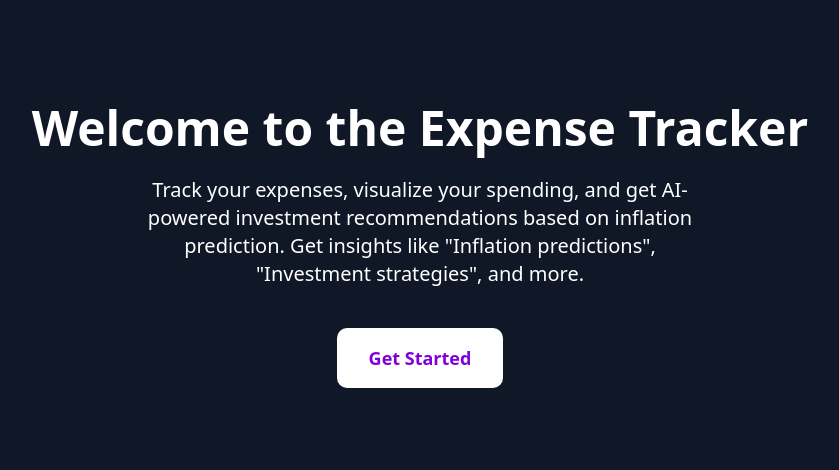
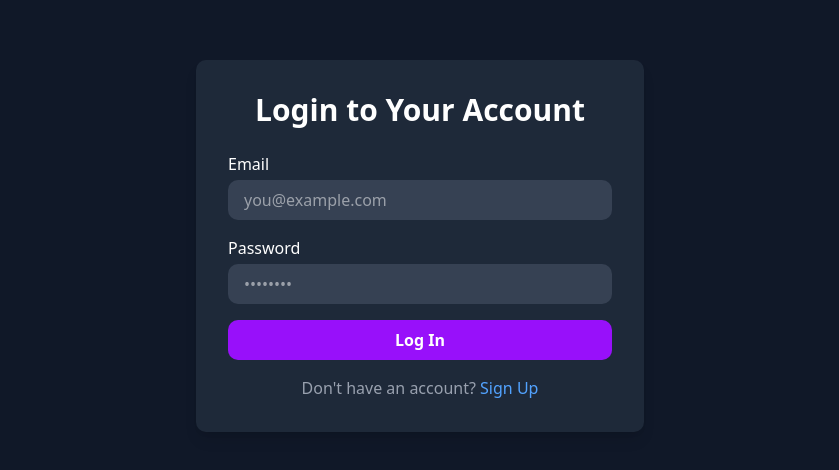
Before and after one commit to PS8760/Expense-Tracker, a Next.js app: page /auth/login in a window 1280 px wide. Shown: the part 154-624 px from the top of the page, without its empty margins (220-1059 px from the left). Built offline with nearby package versions, Linux system fonts and the light colour scheme; no server answers.

Commit message:
Update page.tsx

```diff
--- a/src/app/auth/login/page.tsx
+++ b/src/app/auth/login/page.tsx
@@ -1,35 +1,84 @@
 "use client";
 import { useState } from "react";
+import { useRouter } from "next/router";
+import { signInWithEmailAndPassword } from "firebase/auth";
+import { auth } from "@/lib/firebaseConfig";
 import Link from "next/link";
 
-export default function Home() {
-  const [isHovering, setIsHovering] = useState(false);
+export default function LoginPage() {
+  const router = useRouter();
+
+  const [email, setEmail] = useState("");
+  const [password, setPassword] = useState("");
+  const [errorMsg, setErrorMsg] = useState("");
+
+  const handleLogin = async (e: React.FormEvent<HTMLFormElement>) => {
+    e.preventDefault();
+    setErrorMsg("");
+
+    try {
+      await signInWithEmailAndPassword(auth, email, password);
+      router.push("/dashboard"); // Redirect on successful login
+    } catch (error: unknown) {
+      if (error instanceof Error) {
+        setErrorMsg(error.message);
+      } else {
+        setErrorMsg("Login failed. Please try again.");
+      }
+    }
+  };
 
   return (
-    <main className="flex min-h-screen flex-col items-center justify-center bg-gray-900 p-6">
-      <h1 className="text-4xl sm:text-5xl font-bold text-white mb-6 text-center">
-        Welcome to the Expense Tracker
-      </h1>
+    <div className="flex min-h-screen items-center justify-center bg-gray-900">
+      <div className="w-full max-w-md bg-gray-800 p-8 rounded-lg shadow-lg">
+        <h2 className="text-3xl font-bold text-white text-center mb-6">
+          Login to Your Account
+        </h2>
 
-      <p className="text-white text-center max-w-xl mb-10 text-lg sm:text-xl">
-        Track your expenses, visualize your spending, and get AI-powered investment
-        recommendations based on inflation prediction. Get insights like &quot;Inflation predictions&quot;,
-        &quot;Investment strategies&quot;, and more.
-      </p>
+        {errorMsg && (
+          <p className="text-red-500 text-sm text-center mb-4">{errorMsg}</p>
+        )}
 
-      <Link href="/signup">
-        <button
-          onMouseEnter={() => setIsHovering(true)}
-          onMouseLeave={() => setIsHovering(false)}
-          className={`px-8 py-4 text-lg rounded-lg transition-colors duration-300 font-semibold ${
-            isHovering
-              ? "bg-purple-700 text-white"
-              : "bg-white text-purple-700"
-          }`}
-        >
-          Get Started
-        </button>
-      </Link>
-    </main>
+        <form onSubmit={handleLogin} className="space-y-4">
+          <div>
+            <label className="block text-white mb-1">Email</label>
+            <input
+              type="email"
+              required
+              value={email}
+              onChange={(e) => setEmail(e.target.value)}
+              className="w-full px-4 py-2 rounded-lg bg-gray-700 text-white"
+              placeholder="you@example.com"
+            />
+          </div>
+
+          <div>
+            <label className="block text-white mb-1">Password</label>
+            <input
+              type="password"
+              required
+              value={password}
+              onChange={(e) => setPassword(e.target.value)}
+              className="w-full px-4 py-2 rounded-lg bg-gray-700 text-white"
+              placeholder="••••••••"
+            />
+          </div>
+
+          <button
+            type="submit"
+            className="w-full bg-purple-600 hover:bg-purple-700 text-white font-semibold py-2 px-4 rounded-lg transition duration-300"
+          >
+            Log In
+          </button>
+        </form>
+
+        <p className="mt-4 text-center text-gray-400">
+          Don't have an account?{" "}
+          <Link href="/signup" className="text-blue-400 hover:underline">
+            Sign Up
+          </Link>
+        </p>
+      </div>
+    </div>
   );
 }
```
